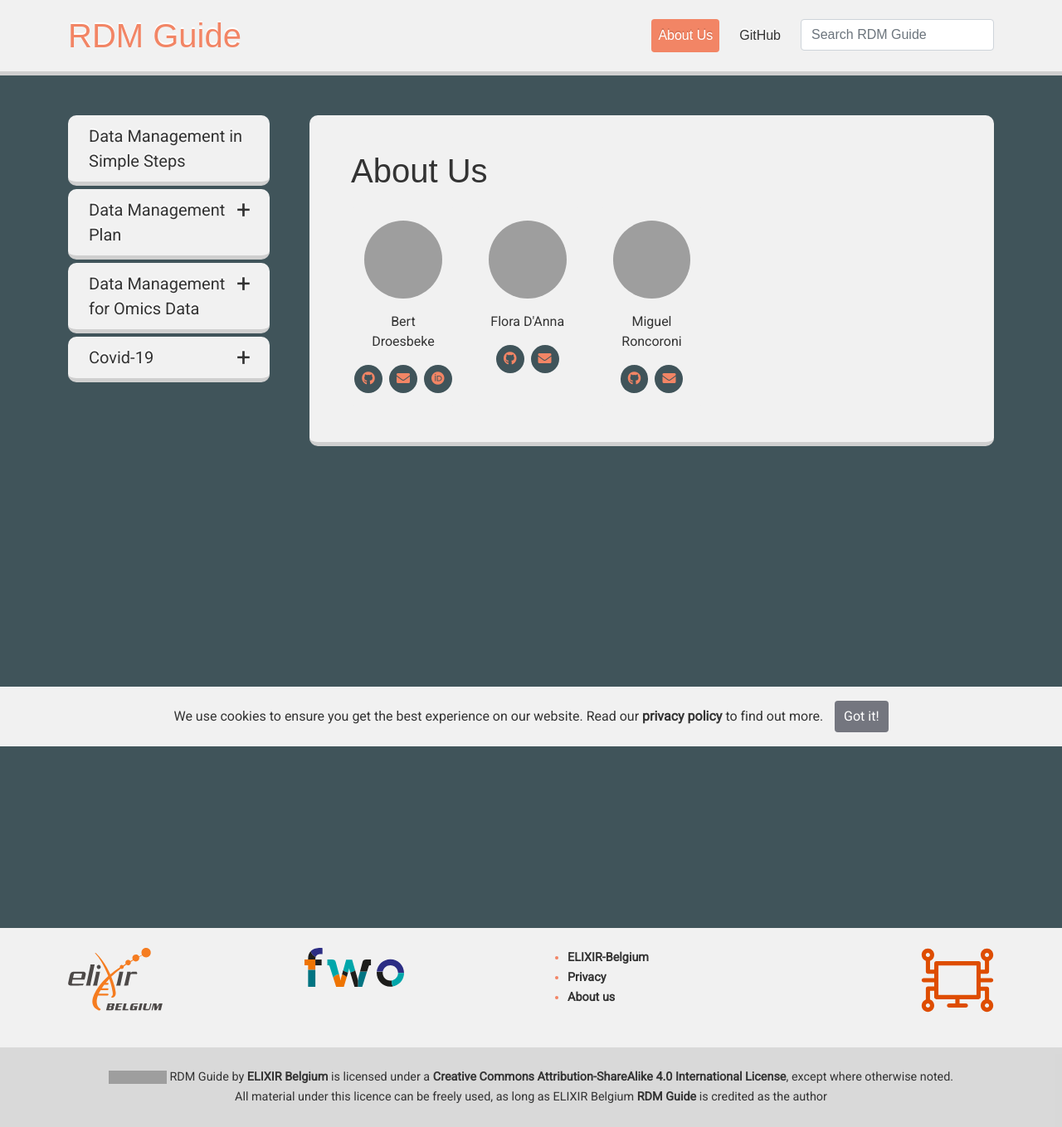
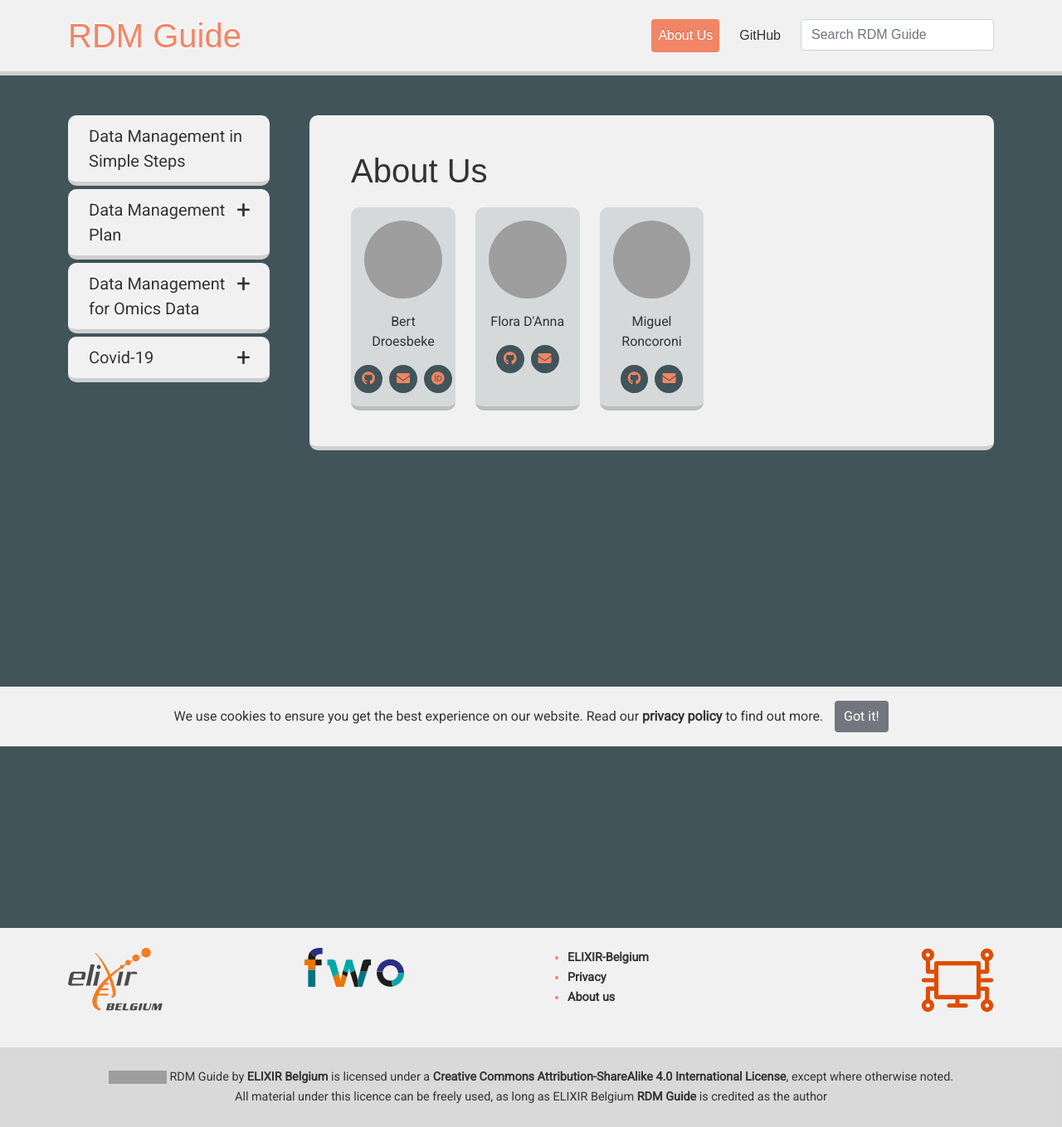
Before and after one commit to ELIXIR-Belgium/rdm-guide, a Jekyll site: the page built from pages/about_us.md, in a window 1280 px wide. Shown: the whole page at 83% size. Built offline with Jekyll 4.4.1, drawn with Linux system fonts in a browser that asks for light colours; some web fonts are replaced; grey boxes are pictures that could not be loaded.

Commit message:
contributor panels

```diff
--- a/assets/css/main.css
+++ b/assets/css/main.css
@@ -612,9 +612,10 @@ h2.card-title {
 /*-----Contributors cards-----*/
 
 .contributor-cards .card {
-    background-color: var(--light-grey);
-    border: 0;
-    border-radius: 4px;
+    background-color: #d6d9da;
+    border-radius: 10px;
+    border: 0px;
+    border-bottom: 5px solid #bbbebf;
 }
 
 .contributor-cards .badge {
```
